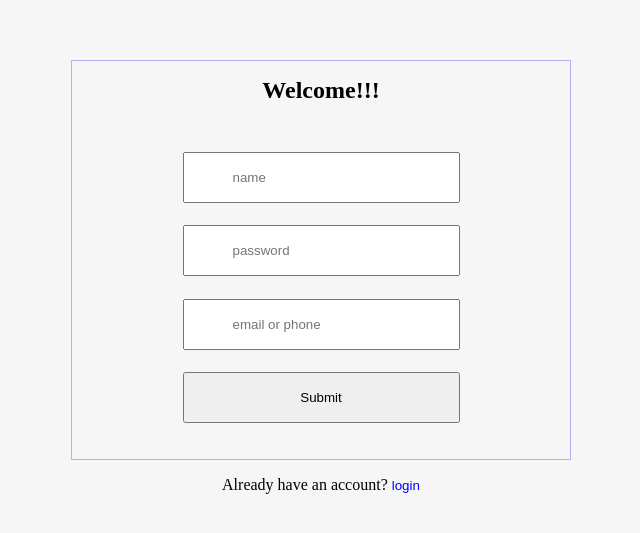
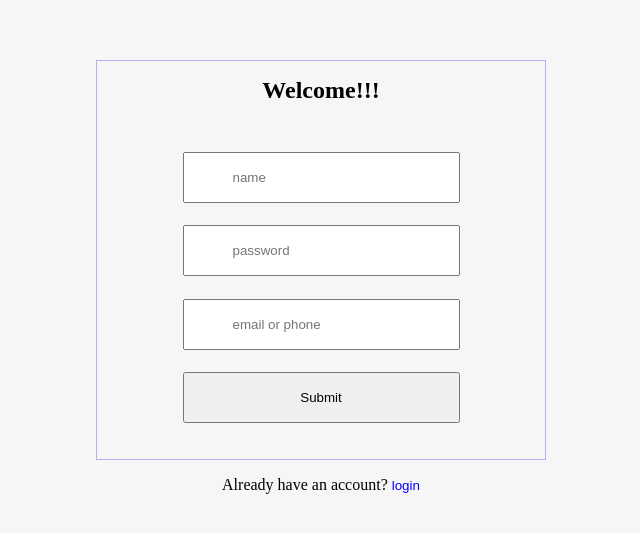
Before and after one commit to OnonobiFavour/shortify, a React (Vite) app: page /signup in a window 1280 px wide. Shown: the part 123-656 px from the top of the page, without its empty margins (319-959 px from the left). Built offline with nearby package versions, Linux system fonts and the light colour scheme.

Commit message:
fixes: including th signUp page

```diff
--- a/src/components/Nav.css
+++ b/src/components/Nav.css
@@ -65,6 +65,9 @@ span{
 .toggle{
     display: none;
 }
+.toggle .bars{
+    color: blue;
+}
 /* Navigation bar for small screen */
 @media only screen and (max-width: 600px) {
     .links{
--- a/src/components/Signup.css
+++ b/src/components/Signup.css
@@ -7,7 +7,7 @@
     justify-content: center;
 }
 .signup-box{
-    width: 500px;
+    width: 450px;
     height: 400px;
     border: 1px solid rgb(177, 177, 245);
     display: flex;
```
